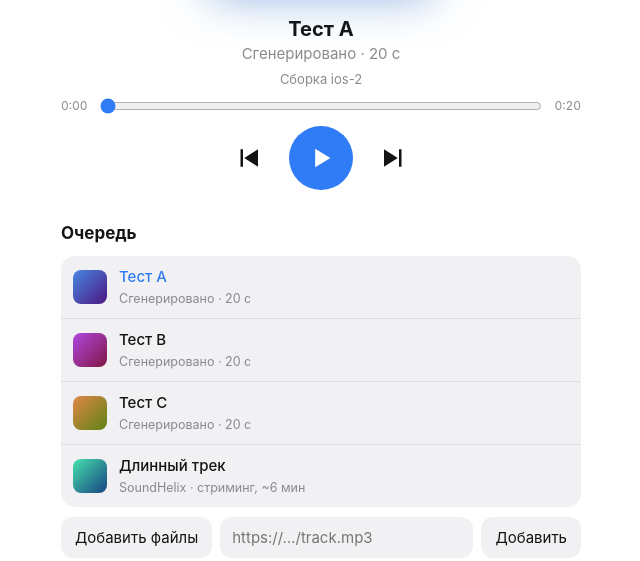
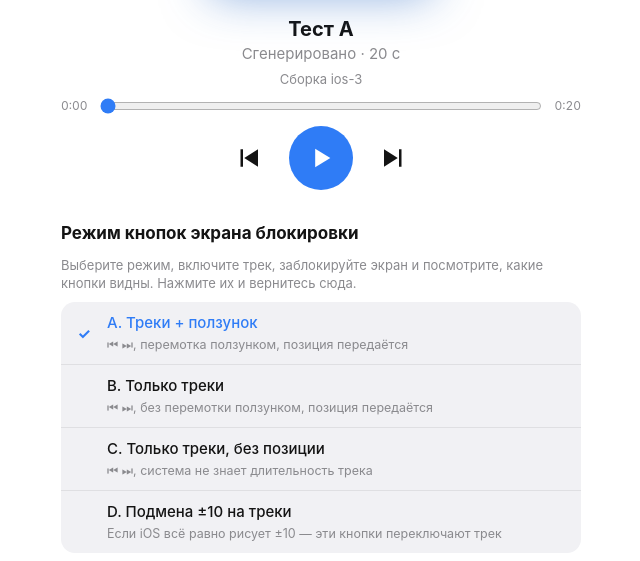
Before and after one commit to teapsycho/PLAYR, a plain HTML site: page index.html in a window 1280 px wide. Shown: the part 287-848 px from the top of the page, without its empty margins (319-959 px from the left). Drawn offline with Linux system fonts and the light colour scheme.

Commit message:
Add files via upload

```diff
--- a/index.html
+++ b/index.html
@@ -54,6 +54,8 @@ input[type=range]{flex:1;accent-color:var(--accent)}
 .row .t b{display:block;font-weight:550;white-space:nowrap;overflow:hidden;text-overflow:ellipsis}
 .row .t small{color:var(--hint)}
 .row.on b{color:var(--accent)}
+.row.mode{cursor:pointer}
+.row.mode .tick{width:22px;text-align:center;color:var(--accent);font-weight:700}
 .row button.state{min-width:48px;justify-content:center;padding:6px 10px}
 .add{display:flex;gap:8px;margin-top:10px;flex-wrap:wrap}
 .add input[type=url]{flex:1;min-width:160px;border:0;border-radius:12px;padding:10px 12px;background:var(--sec);color:var(--text);font:inherit}
@@ -74,7 +76,7 @@ textarea#reportBox{width:100%;height:160px;margin-top:10px;display:none;border-r
   <section class="stage">
     <div class="cover paused" id="cover"><img id="coverImg" alt=""></div>
     <div class="meta"><b id="title">—</b><span id="artist">Нажмите ▶ чтобы начать</span></div>
-    <p class="hint" id="build" style="margin-bottom:8px">Сборка ios-2</p>
+    <p class="hint" id="build" style="margin-bottom:8px">Сборка ios-3</p>
     <div class="seekrow"><span id="cur">0:00</span><input id="seek" type="range" min="0" max="1000" value="0" aria-label="Позиция"><span id="dur">0:00</span></div>
     <div class="controls">
       <button id="prev" aria-label="Предыдущий"><svg viewBox="0 0 24 24"><path d="M6 5h2v14H6zM20 5v14L9 12z"/></svg></button>
@@ -82,6 +84,10 @@ textarea#reportBox{width:100%;height:160px;margin-top:10px;display:none;border-r
       <button id="next" aria-label="Следующий"><svg viewBox="0 0 24 24"><path d="M16 5h2v14h-2zM4 5v14l11-7z"/></svg></button>
     </div>
   </section>
+
+  <h2>Режим кнопок экрана блокировки</h2>
+  <p class="hint">Выберите режим, включите трек, заблокируйте экран и посмотрите, какие кнопки видны. Нажмите их и вернитесь сюда.</p>
+  <div class="list" id="modes" style="margin-top:10px"></div>
 
   <h2>Очередь</h2>
   <div class="list" id="queue"></div>
@@ -119,7 +125,7 @@ textarea#reportBox{width:100%;height:160px;margin-top:10px;display:none;border-r
   const $ = s => document.querySelector(s);
   const tg = window.Telegram && window.Telegram.WebApp && window.Telegram.WebApp.initData !== undefined ? window.Telegram.WebApp : null;
   const audio = $('#audio');
-  const STORE = 'playr-bgtest-ios-v2';
+  const STORE = 'playr-bgtest-ios-v3';
 
   /* ---------- state ---------- */
   const saved = (() => { try { return JSON.parse(localStorage.getItem(STORE)) || {}; } catch { return {}; } })();
@@ -148,7 +154,7 @@ textarea#reportBox{width:100%;height:160px;margin-top:10px;display:none;border-r
   let interrupted = false;
 
   const persist = () => {
-    try { localStorage.setItem(STORE, JSON.stringify({ results, checks: checkState, log: logLines.slice(-300) })); } catch {}
+    try { localStorage.setItem(STORE, JSON.stringify({ results, checks: checkState, log: logLines.slice(-300), mode })); } catch {}
   };
 
   /* ---------- helpers ---------- */
@@ -277,8 +283,19 @@ textarea#reportBox{width:100%;height:160px;margin-top:10px;display:none;border-r
       });
     } catch (e) { log('MediaMetadata ошибка: ' + e.message); }
   }
+  const MODES = {
+    A: { name: 'Треки + ползунок', desc: '⏮ ⏭, перемотка ползунком, позиция передаётся', seekto: true,  position: true,  remap: false },
+    B: { name: 'Только треки',     desc: '⏮ ⏭, без перемотки ползунком, позиция передаётся', seekto: false, position: true,  remap: false },
+    C: { name: 'Только треки, без позиции', desc: '⏮ ⏭, система не знает длительность трека', seekto: false, position: false, remap: false },
+    D: { name: 'Подмена ±10 на треки', desc: 'Если iOS всё равно рисует ±10 — эти кнопки переключают трек', seekto: true, position: true, remap: true }
+  };
+  let mode = saved.mode && MODES[saved.mode] ? saved.mode : 'A';
+  let lastMsAction = 0;
+  const msLog = name => { lastMsAction = Date.now(); log('MS: ' + name); };
+
   function updatePosition() {
     if (!('mediaSession' in navigator) || !navigator.mediaSession.setPositionState) return;
+    if (!MODES[mode].position) { try { navigator.mediaSession.setPositionState(); } catch {} return; }
     if (!isFinite(audio.duration) || audio.duration <= 0) return;
     try {
       navigator.mediaSession.setPositionState({
@@ -289,22 +306,48 @@ textarea#reportBox{width:100%;height:160px;margin-top:10px;display:none;border-r
   }
   function setupMediaSession() {
     if (!('mediaSession' in navigator)) { log('Media Session API не поддерживается'); return; }
-    // iOS: если зарегистрированы seekbackward/seekforward, экран блокировки показывает ±10 с
-    // вместо ⏮ ⏭. Поэтому регистрируем только переключение треков и перемотку ползунком.
+    const m = MODES[mode];
     const h = {
-      play: () => { log('MS: play'); play(); },
-      pause: () => { log('MS: pause'); userPause = true; audio.pause(); },
-      stop: () => { log('MS: stop'); userPause = true; audio.pause(); },
-      previoustrack: () => { log('MS: previoustrack'); prev(); },
-      nexttrack: () => { log('MS: nexttrack'); next(true); },
-      seekto: d => { log('MS: seekto ' + fmt(d.seekTime)); audio.currentTime = d.seekTime; updatePosition(); },
-      seekbackward: null,
-      seekforward: null
+      play: () => { msLog('play'); play(); },
+      pause: () => { msLog('pause'); userPause = true; audio.pause(); },
+      stop: () => { msLog('stop'); userPause = true; audio.pause(); },
+      previoustrack: () => { msLog('previoustrack'); prev(); },
+      nexttrack: () => { msLog('nexttrack'); next(true); },
+      seekto: m.seekto ? d => { msLog('seekto ' + fmt(d.seekTime)); audio.currentTime = d.seekTime; updatePosition(); } : null,
+      seekbackward: m.remap ? () => { msLog('seekbackward → предыдущий трек'); prev(); } : null,
+      seekforward: m.remap ? () => { msLog('seekforward → следующий трек'); next(true); } : null
     };
     Object.entries(h).forEach(([a, fn]) => {
       try { navigator.mediaSession.setActionHandler(a, fn); } catch { if (fn) log('MS: действие не поддерживается — ' + a); }
     });
+    updatePosition();
   }
+  function renderModes() {
+    const box = $('#modes'); box.innerHTML = '';
+    Object.entries(MODES).forEach(([k, m]) => {
+      const el = document.createElement('div'); el.className = 'row mode' + (k === mode ? ' on' : '');
+      el.innerHTML = `<div class="tick">${k === mode ? '✓' : ''}</div><div class="t"><b></b><small></small></div>`;
+      el.querySelector('b').textContent = `${k}. ${m.name}`;
+      el.querySelector('small').textContent = m.desc;
+      el.onclick = () => {
+        mode = k; persist(); renderModes(); setupMediaSession(); updateMediaSession();
+        log(`режим: ${k} — ${m.name}`);
+        tg && tg.HapticFeedback && tg.HapticFeedback.selectionChanged();
+      };
+      box.appendChild(el);
+    });
+  }
+
+  /* детектор: позиция прыгнула, а наш обработчик не вызывался — значит, кнопку обработала система */
+  let lastCt = 0, lastWall = Date.now();
+  audio.addEventListener('timeupdate', () => {
+    const now = Date.now(), dCt = audio.currentTime - lastCt, dWall = (now - lastWall) / 1000;
+    if (!audio.paused && !switching && Math.abs(dCt - dWall) > 5 && now - lastMsAction > 1500 && !seeking && lastCt > 0) {
+      log(`скачок позиции ${dCt > 0 ? '+' : ''}${Math.round(dCt - dWall)} с — кнопку обработала система, не PLAYR`);
+    }
+    lastCt = audio.currentTime; lastWall = now;
+  });
+  audio.addEventListener('emptied', () => { lastCt = 0; lastWall = Date.now(); });
 
   /* ---------- playback ---------- */
   function load(i, autoplay) {
@@ -345,7 +388,7 @@ textarea#reportBox{width:100%;height:160px;margin-top:10px;display:none;border-r
 
   const seek = $('#seek');
   seek.addEventListener('input', () => { seeking = true; $('#cur').textContent = fmt(seek.value / 1000 * (audio.duration || 0)); });
-  seek.addEventListener('change', () => { if (isFinite(audio.duration)) audio.currentTime = seek.value / 1000 * audio.duration; seeking = false; updatePosition(); });
+  seek.addEventListener('change', () => { lastMsAction = Date.now(); if (isFinite(audio.duration)) audio.currentTime = seek.value / 1000 * audio.duration; seeking = false; updatePosition(); });
 
   audio.addEventListener('timeupdate', () => {
     $('#cur').textContent = fmt(audio.currentTime);
@@ -355,6 +398,7 @@ textarea#reportBox{width:100%;height:160px;margin-top:10px;display:none;border-r
   audio.addEventListener('play', () => {
     log('▶ play');
     interrupted = false;
+    setupMediaSession();
     if (away && away.userPauseStart) { away.userPausedMs += Date.now() - away.userPauseStart; away.userPauseStart = 0; }
     renderPlayState(); updatePosition();
   });
@@ -441,7 +485,7 @@ textarea#reportBox{width:100%;height:160px;margin-top:10px;display:none;border-r
   }
 
   /* ---------- environment ---------- */
-  const BUILD = 'ios-2';
+  const BUILD = 'ios-3';
   const env = [
     'Сборка: ' + BUILD,
     tg ? `Telegram: ${tg.platform}, Bot API ${tg.version}` : 'Открыто вне Telegram',
@@ -471,6 +515,7 @@ textarea#reportBox{width:100%;height:160px;margin-top:10px;display:none;border-r
     const lines = ['PLAYR — iOS тест фонового воспроизведения', new Date().toLocaleString('ru-RU'), '', ...env, '', 'Замеры:'];
     if (!results.length) lines.push('  нет');
     results.forEach(r => lines.push(`  ${r.verdict} | ${r.src} | ${Math.round(r.prog)}/${Math.round(r.wall)} с | авто: ${r.tracks || 0} | ручн: ${r.switches || 0} | сист. пауз: ${r.pauses}`));
+    lines.push('', 'Режим кнопок: ' + mode + ' — ' + MODES[mode].name);
     lines.push('', 'Чек-лист:');
     checks.forEach(([k, l]) => lines.push(`  ${{ ok: '✅', bad: '❌' }[checkState[k]] || '—'} ${l}`));
     lines.push('', 'Лог (последние 80):', ...logLines.slice(-80));
@@ -499,10 +544,11 @@ textarea#reportBox{width:100%;height:160px;margin-top:10px;display:none;border-r
   addTrack('Длинный трек', 'SoundHelix · стриминг, ~6 мин', 'https://www.soundhelix.com/examples/mp3/SoundHelix-Song-1.mp3', 160);
 
   setupMediaSession();
+  renderModes();
   load(0, false);
   renderPlayState(); renderResults(); renderChecklist();
   $('#log').textContent = logLines.slice(-200).reverse().join('\n');
-  log('старт' + (tg ? ` (${tg.platform})` : ''));
+  log('старт' + (tg ? ` (${tg.platform})` : '') + `, режим ${mode}`);
 })();
 </script>
 </body>
```
